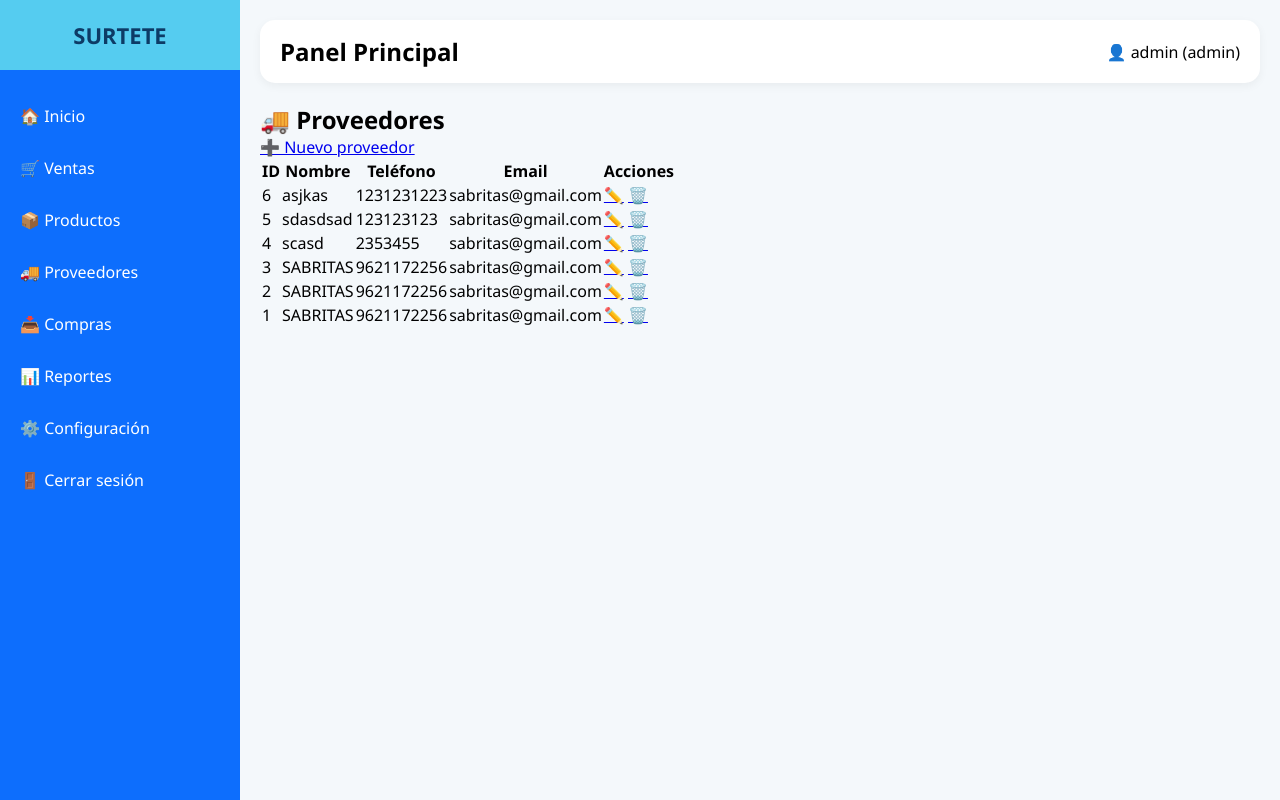
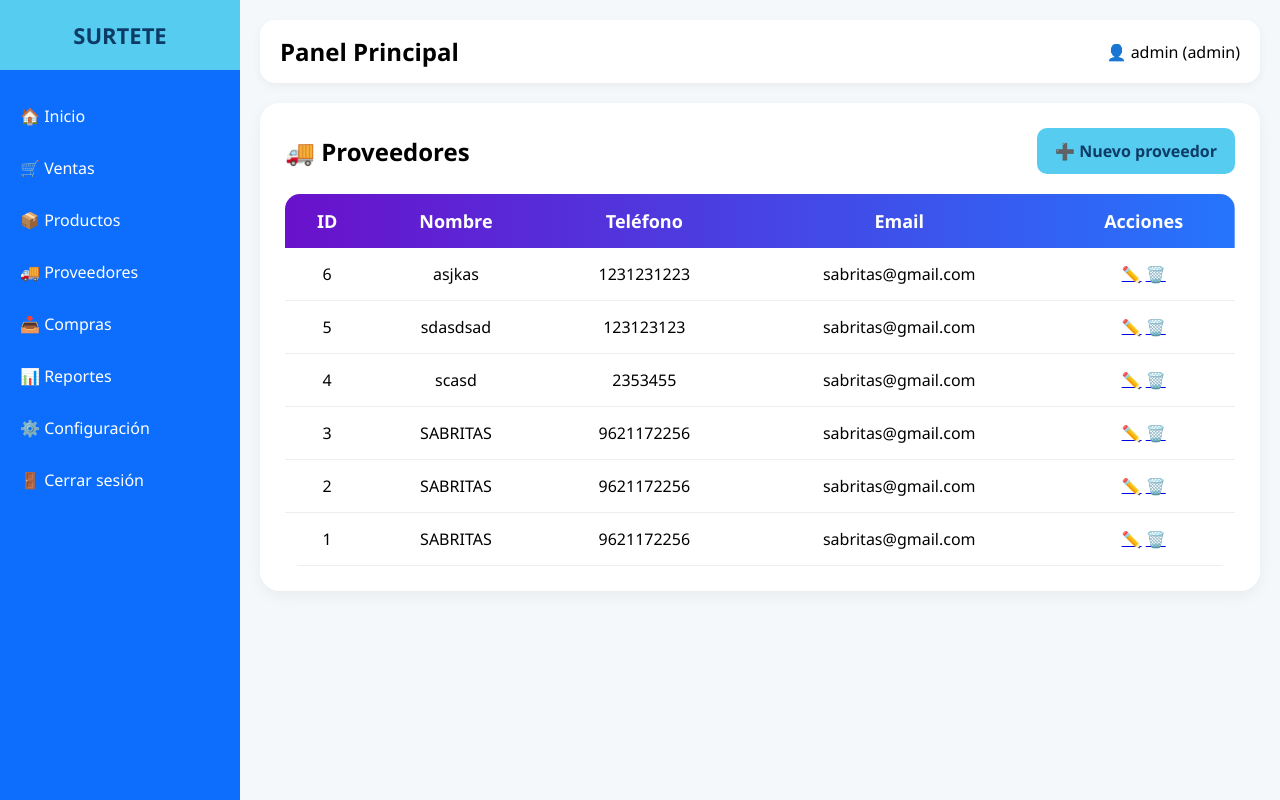
Before and after one commit to steechev-hub/abarrotes, a PHP site: page /proveedores/proveedores.php in a window 1280 px wide. Run offline with PHP 8.4, Linux system fonts and the light colour scheme; a user stored in the database is signed in; data comes from the database, SQL or seed files in the repository.

Commit message:
clases y ajustes

```diff
--- a/includes/sidebar.php
+++ b/includes/sidebar.php
@@ -8,7 +8,7 @@
         <a href="/surtete/index.php">🏠 Inicio</a>
         <a href="/surtete/ventas/pos.php">🛒 Ventas</a>
         <a href="/surtete/productos/index.php">📦 Productos</a>
-        <a href="./proveedores/proveedores.php">🚚 Proveedores</a>
+        <a href="/surtete/proveedores/proveedores.php">🚚 Proveedores</a>
         <a href="#">📥 Compras</a>
         <a href="#">📊 Reportes</a>
 
--- a/productos/index.php
+++ b/productos/index.php
@@ -21,7 +21,7 @@ $productos = $stmt->fetchAll();
 $stmt_stock = $conexion->query("
     SELECT COUNT(*) AS total
     FROM productos
-    WHERE stock <= 5
+    WHERE stock_general <= 5
 ");
 
 $stock_bajo = $stmt_stock->fetch()['total'];
@@ -173,7 +173,7 @@ table td{
 <?php
 
 $criticos = $conexion->query("
-SELECT nombre, stock
+SELECT nombre, stock_general
 FROM productos
 WHERE stock <= 5
 LIMIT 5
--- a/proveedores/proveedores.php
+++ b/proveedores/proveedores.php
@@ -58,7 +58,7 @@ $proveedores = $stmt->fetchAll();
     <td><?php echo $p['email']; ?></td>
 
     <td>
-        <a href="editar.php?id=<?php echo $p['id']; ?>">✏️</a>
+        <a href="editar_proveedor.php?id=<?php echo $p['id']; ?>">✏️</a>
         <a href="eliminar.php?id=<?php echo $p['id']; ?>"
            onclick="return confirm('¿Eliminar proveedor?')">🗑️</a>
     </td>
@@ -73,3 +73,68 @@ $proveedores = $stmt->fetchAll();
 </div>
 </body>
 </html>
+
+<style>
+    .table-container{
+    background:#fff;
+    padding:25px;
+    border-radius:20px;
+    box-shadow:0 5px 15px rgba(0,0,0,0.05);
+}
+
+.top-actions{
+    display:flex;
+    justify-content:space-between;
+    align-items:center;
+    margin-bottom:20px;
+}
+
+.btn{
+    background:#55ccf0;
+    color:#0d3b66;
+    padding:12px 18px;
+    text-decoration:none;
+    border-radius:10px;
+    font-weight:bold;
+    transition:0.3s;
+}
+
+.btn:hover{
+    opacity:0.9;
+}
+
+table{
+    width:100%;
+    border-collapse:collapse;
+    overflow:hidden;
+    border-radius:15px;
+}
+
+table thead{
+    background:linear-gradient(90deg,#6a11cb,#2575fc);
+    color:white;
+}
+
+table th{
+    padding:15px;
+    text-align:center;
+    font-size:18px;
+}
+
+table td{
+    padding:15px;
+    text-align:center;
+    border-bottom:1px solid #eee;
+    font-size:16px;
+}
+
+table tbody tr:hover{
+    background:#f5f9ff;
+}
+
+.acciones a{
+    text-decoration:none;
+    font-size:20px;
+    margin:0 5px;
+}
+</style>
--- a/ventas/procesar_venta.php
+++ b/ventas/procesar_venta.php
@@ -53,7 +53,7 @@ foreach($data['productos'] as $p){
 
     $update = $conexion->prepare("
     UPDATE productos
-    SET stock = stock - ?
+    SET stock_general = stock_general - ?
     WHERE id = ?
     ");
 
```
Also changed, not shown: proveedores/editar_proveedor.php (added, +165 -0 lines), proveedores/eliminar_proveedor.php (added, +43 -0 lines).
